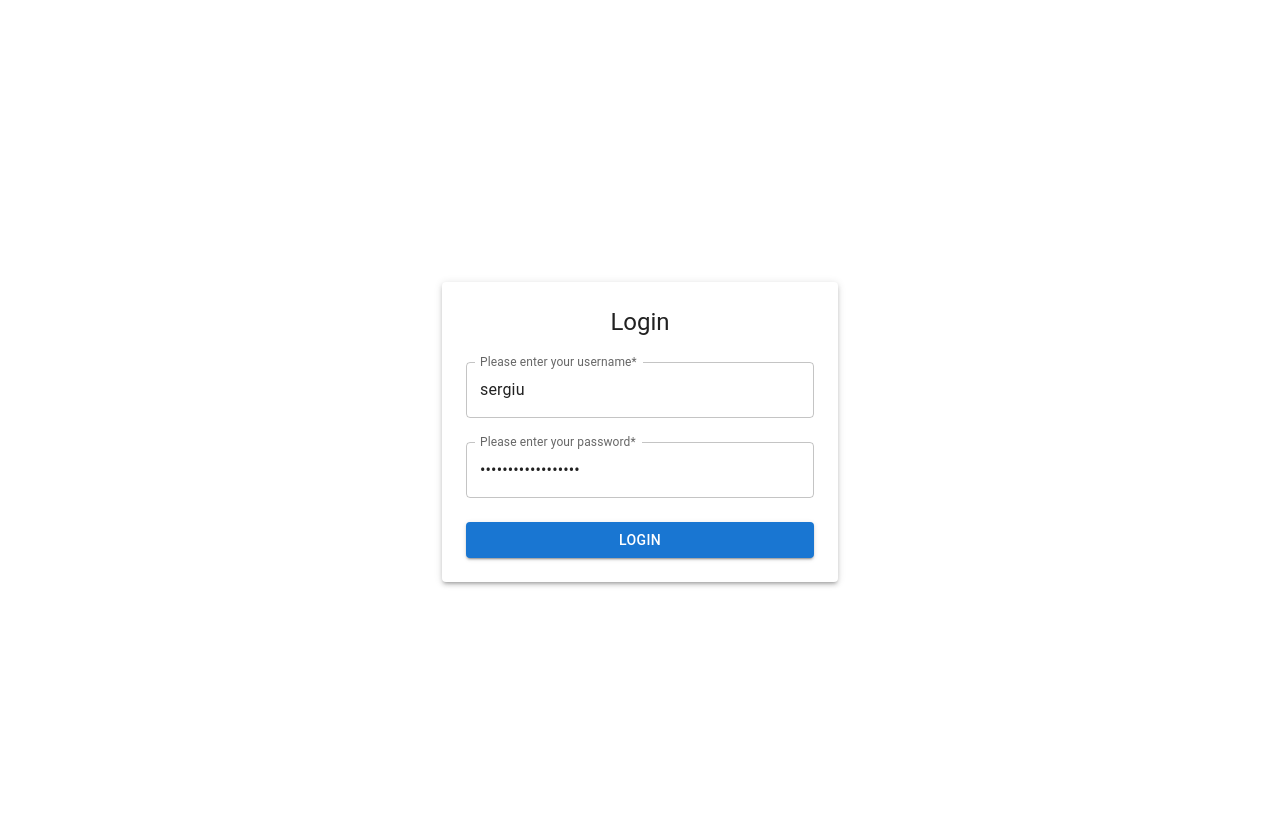
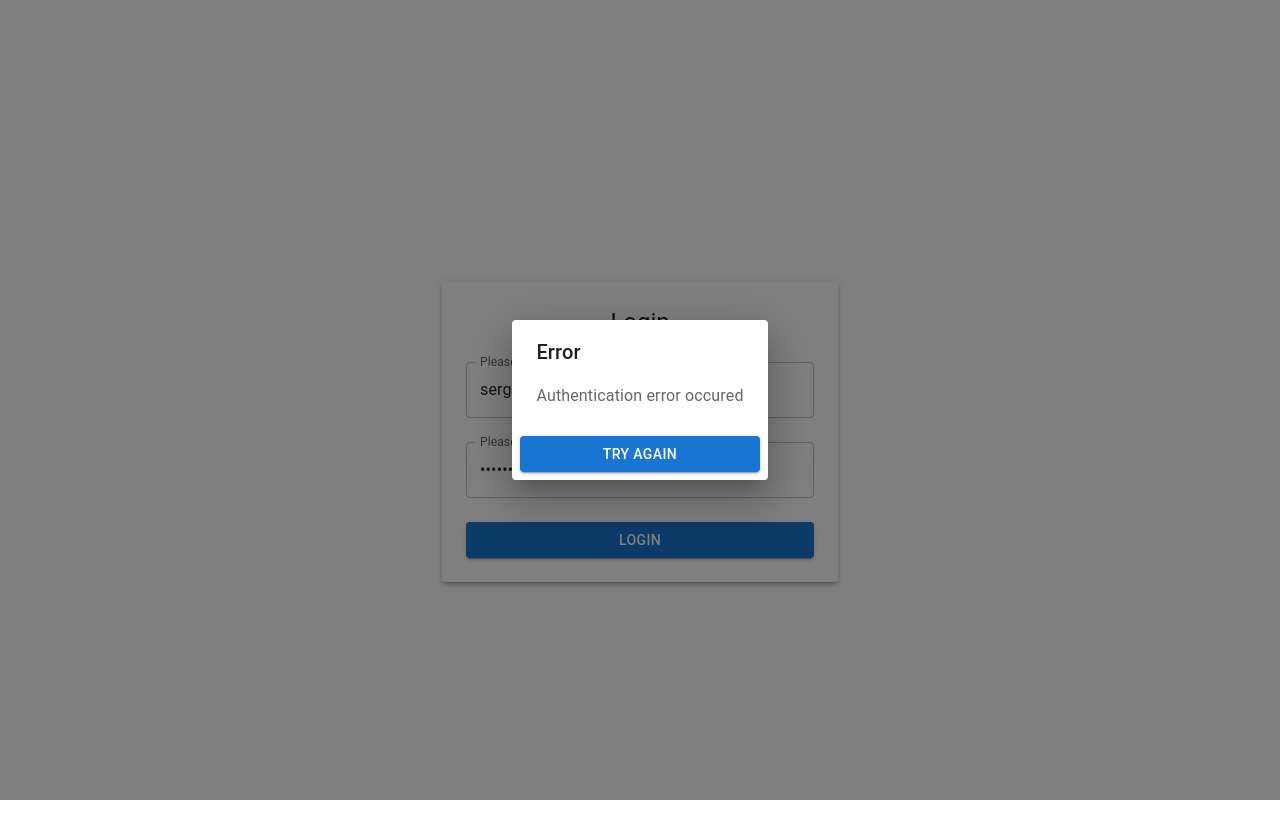
Before and after one commit to novokaine/viteSwitch, a React (Vite) app: page /login in a window 1280 px wide. Both pictures are taken after a click on the button "LOGIN". Shown: the top 838 px of the page. Built offline with nearby package versions, Linux system fonts and the light colour scheme; no server answers.

Commit message:
Changes for unauthenticathed users

```diff
--- a/src/api/userApi.ts
+++ b/src/api/userApi.ts
@@ -1,4 +1,4 @@
-import { FETCH_STATE } from "../const/Loaders";
+import { IDLE, LOADING, ERROR, UNAUTHENTICATED } from "../const/Loaders";
 import {
   updateAccessToken,
   updateUserData,
@@ -15,16 +15,13 @@ export const userApi = api.injectEndpoints({
         body: JSON.stringify({ username, password })
       }),
       onQueryStarted: async (_, { queryFulfilled, dispatch }) => {
-        dispatch(updateUserLoginState(FETCH_STATE.LOADING));
+        dispatch(updateUserLoginState(LOADING));
         try {
           const { data } = await queryFulfilled;
           dispatch(updateAccessToken(data.accessToken));
           dispatch(updateUserData(data.userData));
         } catch {
-          dispatch(updateUserLoginState(FETCH_STATE.ERROR));
-          return;
-        } finally {
-          dispatch(updateUserLoginState(FETCH_STATE.IDLE));
+          dispatch(updateUserLoginState(ERROR));
         }
       }
     }),
@@ -34,16 +31,15 @@ export const userApi = api.injectEndpoints({
         method: "GET"
       }),
       onQueryStarted: async (_, { queryFulfilled, dispatch }) => {
-        dispatch(updateUserLoginState(FETCH_STATE.LOADING));
+        dispatch(updateUserLoginState(LOADING));
 
         try {
           const { data } = await queryFulfilled;
           dispatch(updateAccessToken(data.accessToken));
           dispatch(updateUserData(data.userData));
-          dispatch(updateUserLoginState(FETCH_STATE.IDLE));
-        } catch (err) {
-          console.log(err);
-          dispatch(updateUserLoginState(FETCH_STATE.ERROR));
+          dispatch(updateUserLoginState(IDLE));
+        } catch {
+          dispatch(updateUserLoginState(UNAUTHENTICATED));
           dispatch(updateAccessToken(null));
         }
       }
--- /dev/null
+++ b/src/components/DialogModal/DialogModal.tsx
@@ -0,0 +1,43 @@
+import {
+  Button,
+  Dialog,
+  DialogActions,
+  DialogContent,
+  DialogContentText,
+  DialogTitle
+} from "@mui/material";
+
+interface DialogModalType {
+  isOpen: boolean;
+  dialogText: string;
+  dialogTitle?: string;
+  buttonText?: string;
+  handleClose: () => void;
+}
+
+const DialogModal = ({
+  isOpen,
+  dialogTitle,
+  dialogText,
+  buttonText = "Try again",
+  handleClose
+}: DialogModalType) => (
+  <Dialog open={isOpen}>
+    <DialogTitle>{dialogTitle}</DialogTitle>
+    <DialogContent className="myDialog">
+      <DialogContentText>{dialogText}</DialogContentText>
+    </DialogContent>
+    <DialogActions>
+      <Button
+        onClick={handleClose}
+        color="primary"
+        variant="contained"
+        fullWidth
+      >
+        {buttonText}
+      </Button>
+    </DialogActions>
+  </Dialog>
+);
+
+export default DialogModal;
--- /dev/null
+++ b/src/components/DialogModal/index.ts
@@ -0,0 +1 @@
+export { default } from "./DialogModal";
--- a/src/const/Loaders.ts
+++ b/src/const/Loaders.ts
@@ -2,7 +2,8 @@ export enum FETCH_STATE {
   IDLE = "idle",
   LOADING = "loading",
   SUCCESS = "success",
-  ERROR = "ERROR"
+  ERROR = "ERROR",
+  UNAUTHENTICATED = "unauthenticated"
 }
 
-export const { IDLE, LOADING, SUCCESS, ERROR } = FETCH_STATE;
+export const { IDLE, LOADING, SUCCESS, ERROR, UNAUTHENTICATED } = FETCH_STATE;
--- a/src/pages/Login/Login.tsx
+++ b/src/pages/Login/Login.tsx
@@ -1,3 +1,4 @@
+import { useDispatch } from "react-redux";
 import { Navigate } from "react-router-dom";
 
 import TextField from "@mui/material/TextField";
@@ -17,13 +18,17 @@ import {
   getAccessToken,
   getUserLoginState
 } from "../../redux/authSlice/selectors";
-import { LOADING } from "../../const/Loaders";
+import { ERROR, IDLE, LOADING } from "../../const/Loaders";
 import ROUTES_PATHS from "../../routes/paths";
+import DialogModal from "../../components/DialogModal";
+import { updateUserLoginState } from "../../redux/authSlice";
 
 const Login = () => {
   const accessToken = useAppSelector(getAccessToken);
   const userState = useAppSelector(getUserLoginState);
   const isUserLoading = userState === LOADING;
+
+  const dispatch = useDispatch();
   const [onUserLogin] = useLoginMutation();
 
   const formik = useFormik<IUserLogin>({
@@ -52,12 +57,12 @@ const Login = () => {
         justifyContent: "center"
       }}
     >
-      {/* <DialogModal
-        isOpen={isError}
+      <DialogModal
+        isOpen={userState === ERROR}
         dialogTitle="Error"
         dialogText="Authentication error occured"
-        handleClose={() => dispatch(updateUserFetchState(IDLE))}
-      /> */}
+        handleClose={() => dispatch(updateUserLoginState(IDLE))}
+      />
       <Paper elevation={3} sx={{ padding: 3, width: "100%" }}>
         <Typography variant="h5" align="center" gutterBottom>
           Login
```
